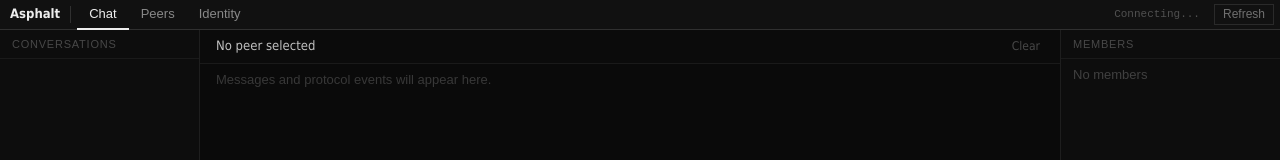
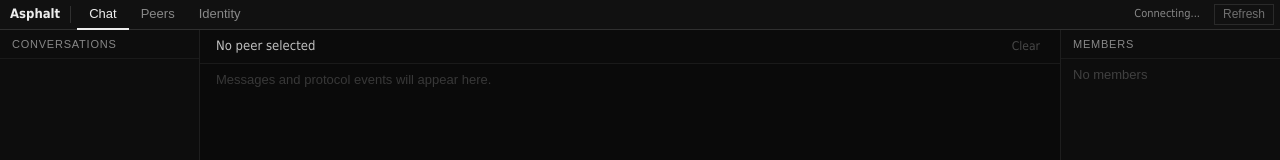
Before and after one commit to runwayproject/desktop, a website built with Vite: page web/index.html in a window 1280 px wide. Shown: the top 160 px of the page. Built offline with nearby package versions, Linux system fonts and the light colour scheme.

Commit message:
update css

```diff
--- a/web/styles.css
+++ b/web/styles.css
@@ -83,9 +83,9 @@ textarea {
 }
 
 .menubar-status {
-  color: #505050;
+  color: #888888;
   font-size: 11px;
-  font-family: "Courier New", monospace;
+  font-family: Tahoma, Verdana, Arial, sans-serif;
   padding: 0 10px;
   white-space: nowrap;
   overflow: hidden;
@@ -111,7 +111,6 @@ textarea {
   background: #181818;
 }
 
-/*  Invite bar  */
 .invite-bar {
   display: flex;
   align-items: center;
@@ -181,7 +180,7 @@ textarea {
   font-size: 11px;
   text-transform: uppercase;
   letter-spacing: 0.07em;
-  color: #484848;
+  color: #888888;
   border-bottom: 1px solid #1a1a1a;
   flex-shrink: 0;
 }
@@ -249,7 +248,7 @@ textarea {
   font-size: 11px;
   text-transform: uppercase;
   letter-spacing: 0.07em;
-  color: #484848;
+  color: #888888;
   border-bottom: 1px solid #1a1a1a;
   flex-shrink: 0;
 }
```
